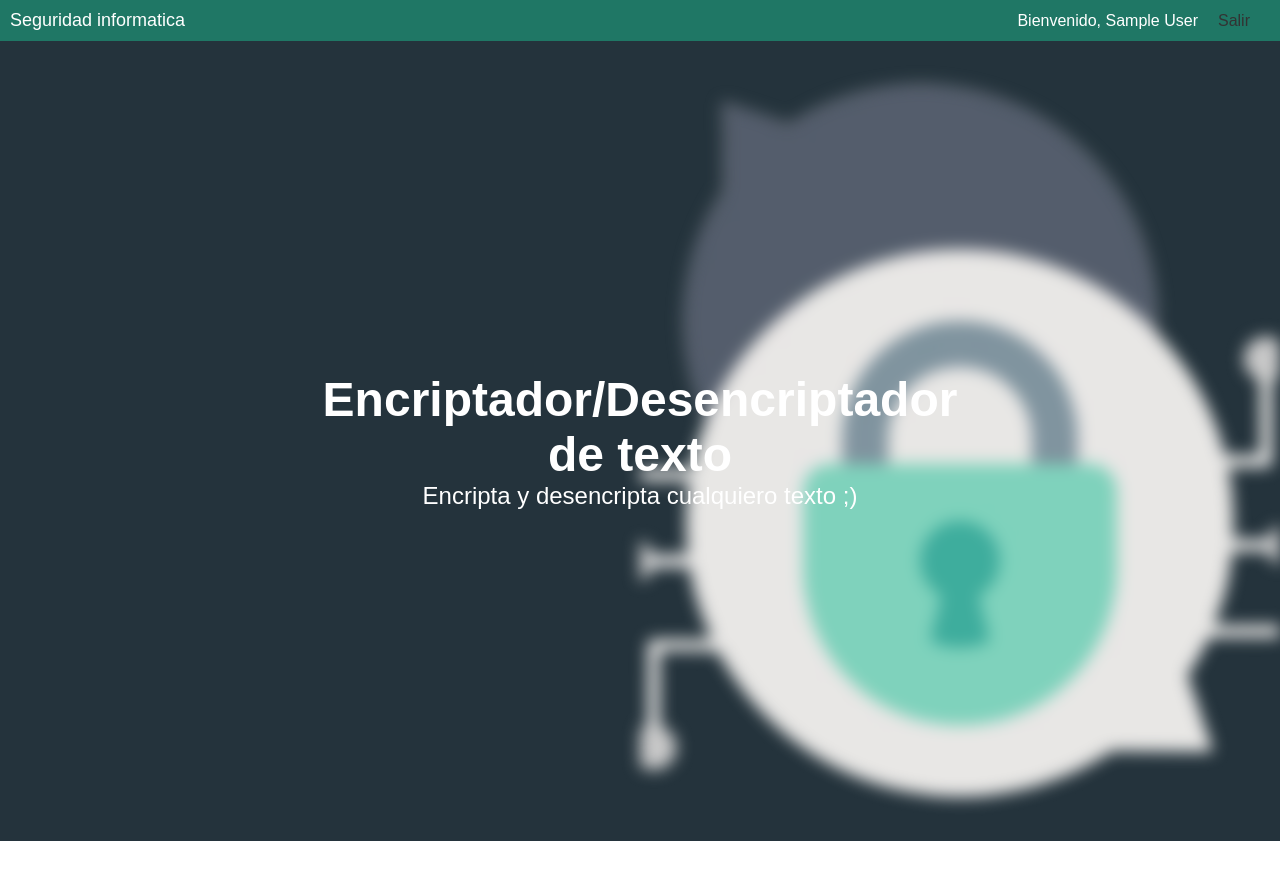
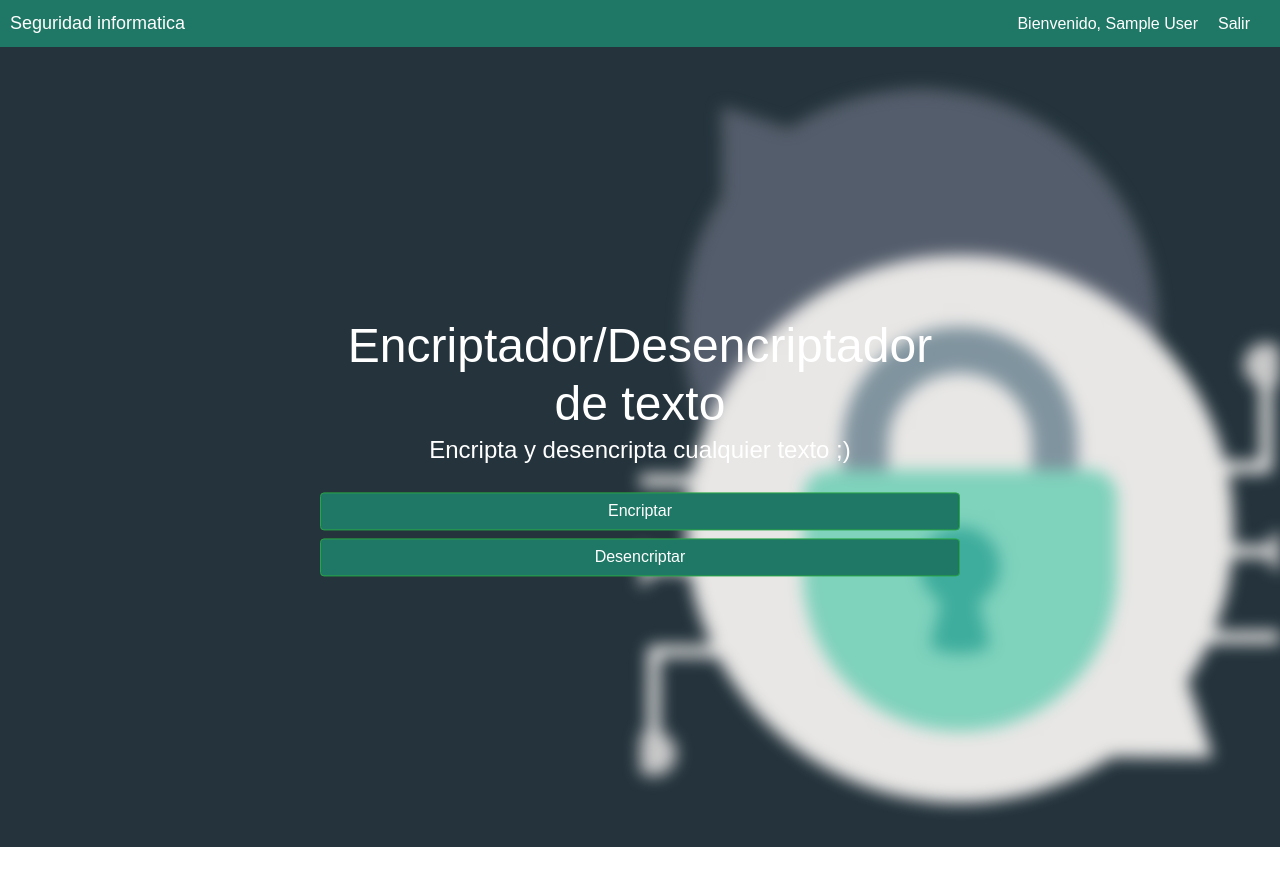
Before and after one commit to Flayxamax/ProyectoFinal-SeguridadInformatica, a PHP site: page /views/index.php in a window 1280 px wide. Shown: the top 887 px of the page. Run offline with PHP 8.4, Linux system fonts and the light colour scheme; the visitor is signed in with stand-in values (Sample User, id 1).

Commit message:
Cambios en el diseño, ya redirige a encriptar y desencriptar

```diff
--- a/views/css/index.css
+++ b/views/css/index.css
@@ -185,3 +185,8 @@
     border: 1px solid #ddd;
     margin: 40px 0;
 }
+
+.btn-group .btn {
+    width: 50%;
+    height: 50px;
+}
--- a/views/decryptResult.php
+++ b/views/decryptResult.php
@@ -11,8 +11,8 @@
     </div>
     <nav>
         <ul>
-            <li><a href="../views/encrypt.html">Encriptar</a></li>
-            <li><a href="../views/decrypt.html">Desencriptar</a></li>
+            <li><a href="../views/encrypt.html" style="color: white">Encriptar</a></li>
+            <li><a href="../views/decrypt.html" style="color: white">Desencriptar</a></li>
         </ul>
     </nav>
 </header>
--- a/views/encryptResult.php
+++ b/views/encryptResult.php
@@ -12,8 +12,8 @@
     </div>
     <nav>
         <ul>
-            <li><a href="../views/encrypt.html">Encriptar</a></li>
-            <li><a href="../views/decrypt.html">Desencriptar</a></li>
+            <li><a href="../views/encrypt.html" style="color: white">Encriptar</a></li>
+            <li><a href="../views/decrypt.html" style="color: white">Desencriptar</a></li>
         </ul>
     </nav>
 </header>
--- a/views/index.php
+++ b/views/index.php
@@ -8,7 +8,10 @@
     <title>Seguridad informatica</title>
     <!-- Required meta tags -->
     <meta charset="utf-8">
-    <link rel="stylesheet" type="text/css" href="../views/css/index.css">
+    <!-- Bootstrap CSS -->
+    <link rel="stylesheet" href="https://maxcdn.bootstrapcdn.com/bootstrap/4.0.0-beta.2/css/bootstrap.min.css"
+        integrity="sha384-PsH8R72JQ3SOdhVi3uxftmaW6Vc51MKb0q5P2rRUpPvrszuE4W1povHYgTpBfshb" crossorigin="anonymous"">
+    <link rel=" stylesheet" type="text/css" href="../views/css/index.css">
 </head>
 
 <body>
@@ -21,7 +24,8 @@
                 <li style="color: white">Bienvenido,
                     <?php echo $_SESSION['nombre_completo']; ?>
                 </li>
-                <li><a href="../views/login.html">Salir</a></li>
+                <li><a href="../views/login.html" style="color: white">Salir</a>
+                </li>
             </ul>
         </nav>
     </header>
@@ -30,13 +34,20 @@
         <div id="banner">
             <div class="banner-texto">
                 <h1>Encriptador/Desencriptador de texto</h1>
-                <p>Encripta y desencripta cualquiero texto ;)</p>
+                <p>Encripta y desencripta cualquier texto ;)</p>
+                <br>
+                <a href="../views/encrypt.html" style="background-color: #1f7765;"
+                    class="btn btn-success btn-block">Encriptar</a>
+                <a href="../views/decrypt.html" style="background-color: #1f7765;"
+                    class="btn btn-success btn-block">Desencriptar</a>
             </div>
             <div class="banner-image">
                 <img id="slide" src="../views/img/encriptacion.png" alt="Imagen del banner">
             </div>
         </div>
     </div>
+
+
 
     <div id="contenido">
         <main>
```
Also changed, not shown: views/decrypt.html (+5 -5 lines), views/encrypt.html (+4 -4 lines).
